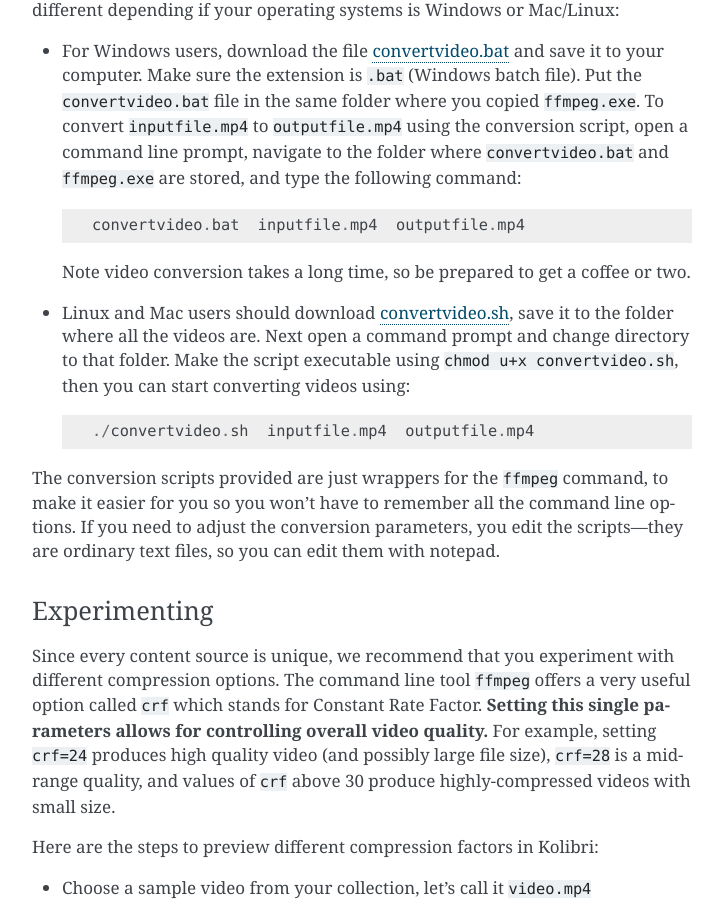
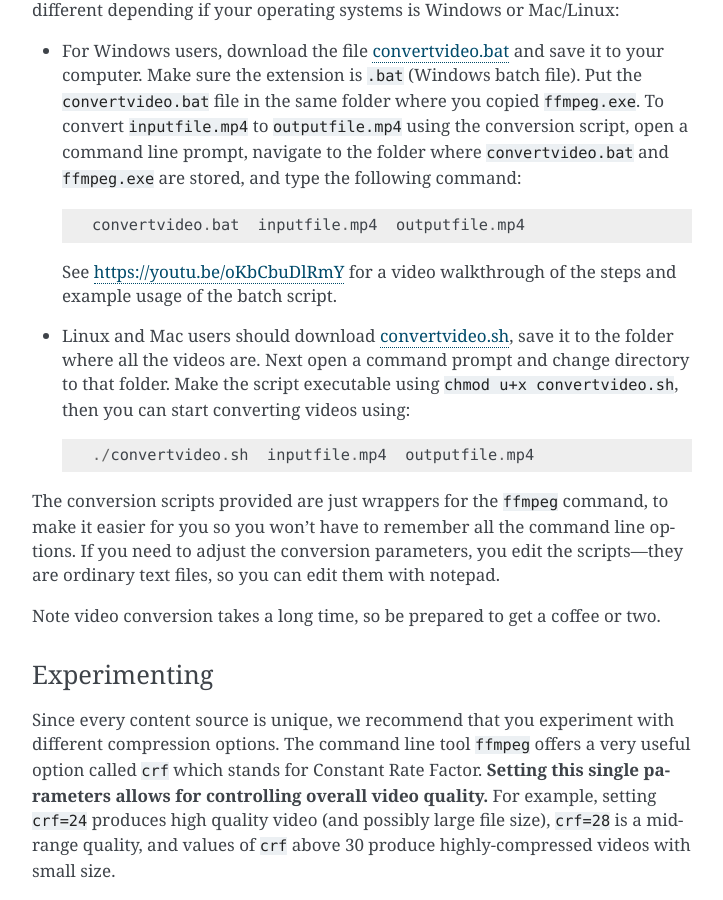
Before and after one commit to learningequality/ricecooker, a Sphinx documentation site: the page built from docs/video_compression.md, in a window 1280 px wide and 900 px high, scrolled down 4067 px. Shown: the whole window, without its empty margins (388-1111 px from the left). Built offline with Sphinx 7.4.7, drawn with Linux system fonts in a browser that asks for light colours; pages that are not in the unit, such as notebooks, are missing from menus.

Commit message:
plug video walkthrough

```diff
--- a/docs/video_compression.md
+++ b/docs/video_compression.md
@@ -188,7 +188,8 @@ depending if your operating systems is Windows or Mac/Linux:
 
         convertvideo.bat  inputfile.mp4  outputfile.mp4
 
-    Note video conversion takes a long time, so be prepared to get a coffee or two.
+    See [https://youtu.be/oKbCbuDlRmY](https://www.youtube.com/watch?v=oKbCbuDlRmY)
+    for a video walkthrough of the steps and example usage of the batch script.
 
   - Linux and Mac users should download [convertvideo.sh](../resources/scripts/convertvideo.sh),
     save it to the folder where all the videos are. Next open a command prompt and change
@@ -202,6 +203,10 @@ The conversion scripts provided are just wrappers for the `ffmpeg` command, to m
 easier for you so you won't have to remember all the command line options. If you need
 to adjust the conversion parameters, you edit the scripts---they are ordinary text files,
 so you can edit them with notepad.
+
+Note video conversion takes a long time, so be prepared to get a coffee or two.
+
+
 
 
 ### Experimenting
```
